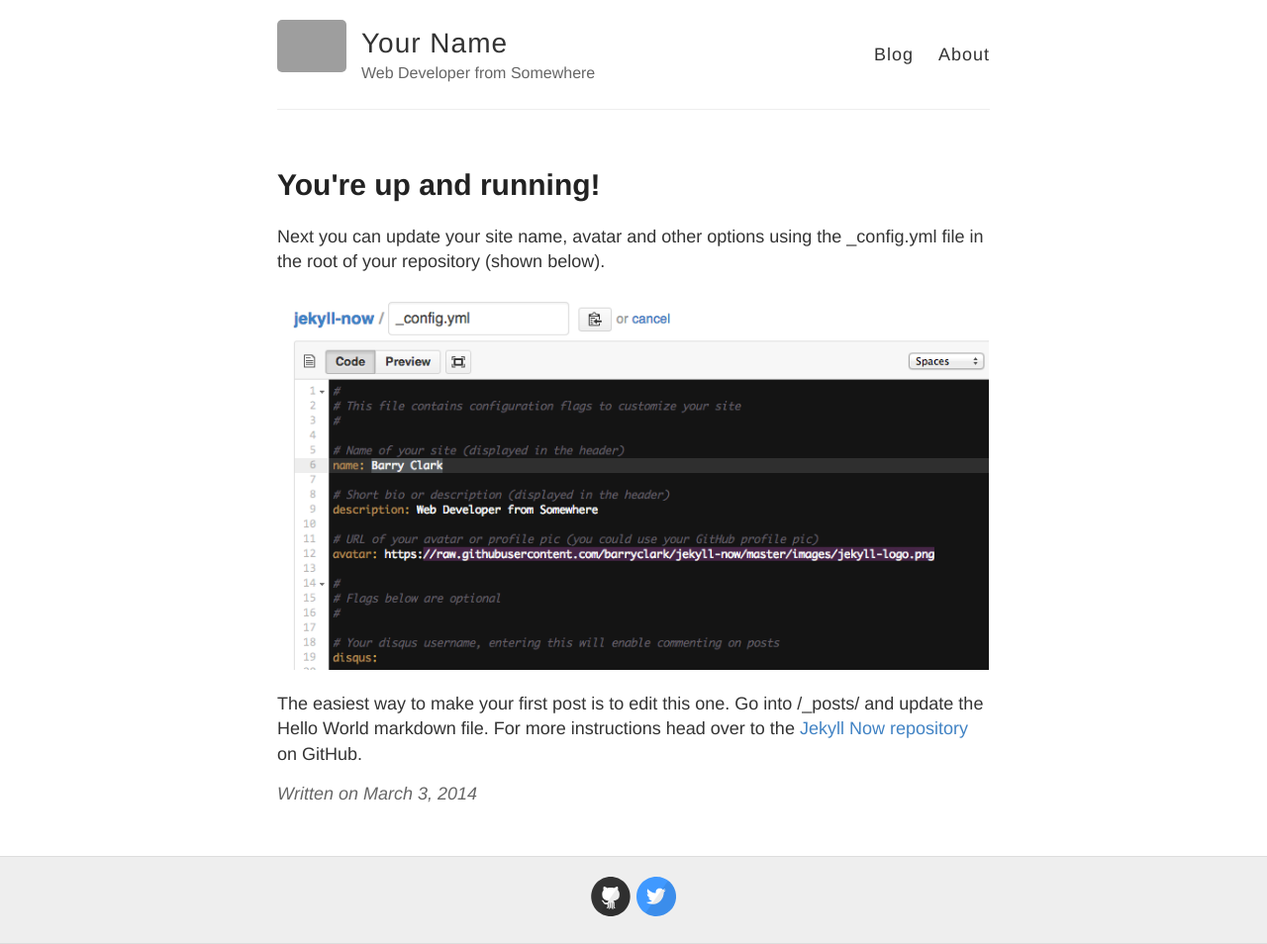
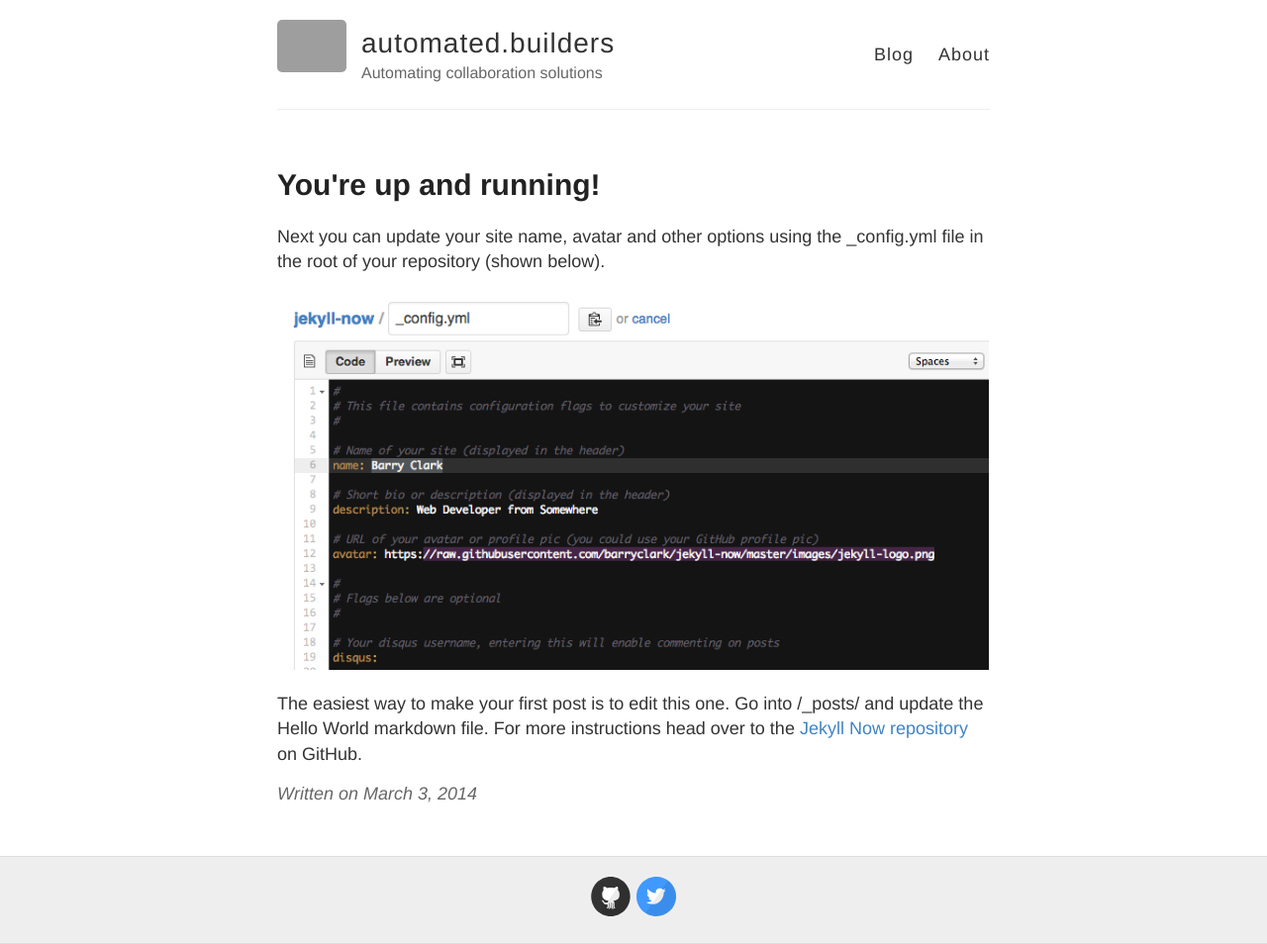
Before and after one commit to sieteunoseis/sieteunoseis.github.io, a Jekyll site: the page built from blog/_posts/2014-3-3-Hello-World.md, in a window 1280 px wide. Shown: the whole page at 99% size. Built offline with Jekyll 4.4.1, drawn with Linux system fonts in a browser that asks for light colours; grey boxes are pictures that could not be loaded.

Commit message:
Update _config.yml

```diff
--- a/blog/_config.yml
+++ b/blog/_config.yml
@@ -3,10 +3,10 @@
 #
 
 # Name of your site (displayed in the header)
-name: Your Name
+name: automated.builders
 
 # Short bio or description (displayed in the header)
-description: Web Developer from Somewhere
+description: Automating collaboration solutions
 
 # URL of your avatar or profile pic (you could use your GitHub profile pic)
 avatar: https://raw.githubusercontent.com/barryclark/jekyll-now/master/images/jekyll-logo.png
@@ -21,12 +21,12 @@ footer-links:
   email:
   facebook:
   flickr:
-  github: barryclark/jekyll-now
+  github: sieteunoseis
   instagram:
   linkedin:
   pinterest:
   rss: # just type anything here for a working RSS icon
-  twitter: jekyllrb
+  twitter: sieteunoseis
   stackoverflow: # your stackoverflow profile, e.g. "users/50476/bart-kiers"
   youtube: # channel/<your_long_string> or user/<user-name>
   googleplus: # anything in your profile username that comes after plus.google.com/
```
